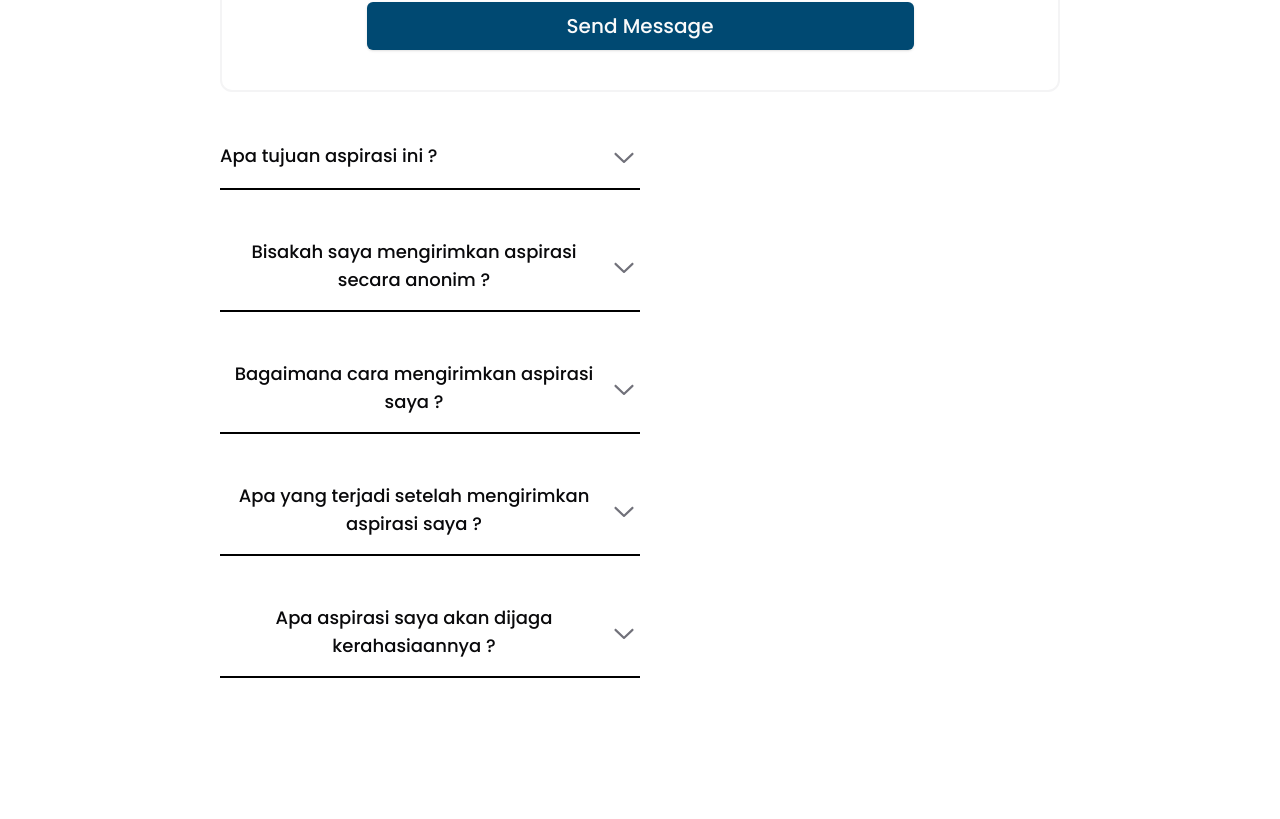
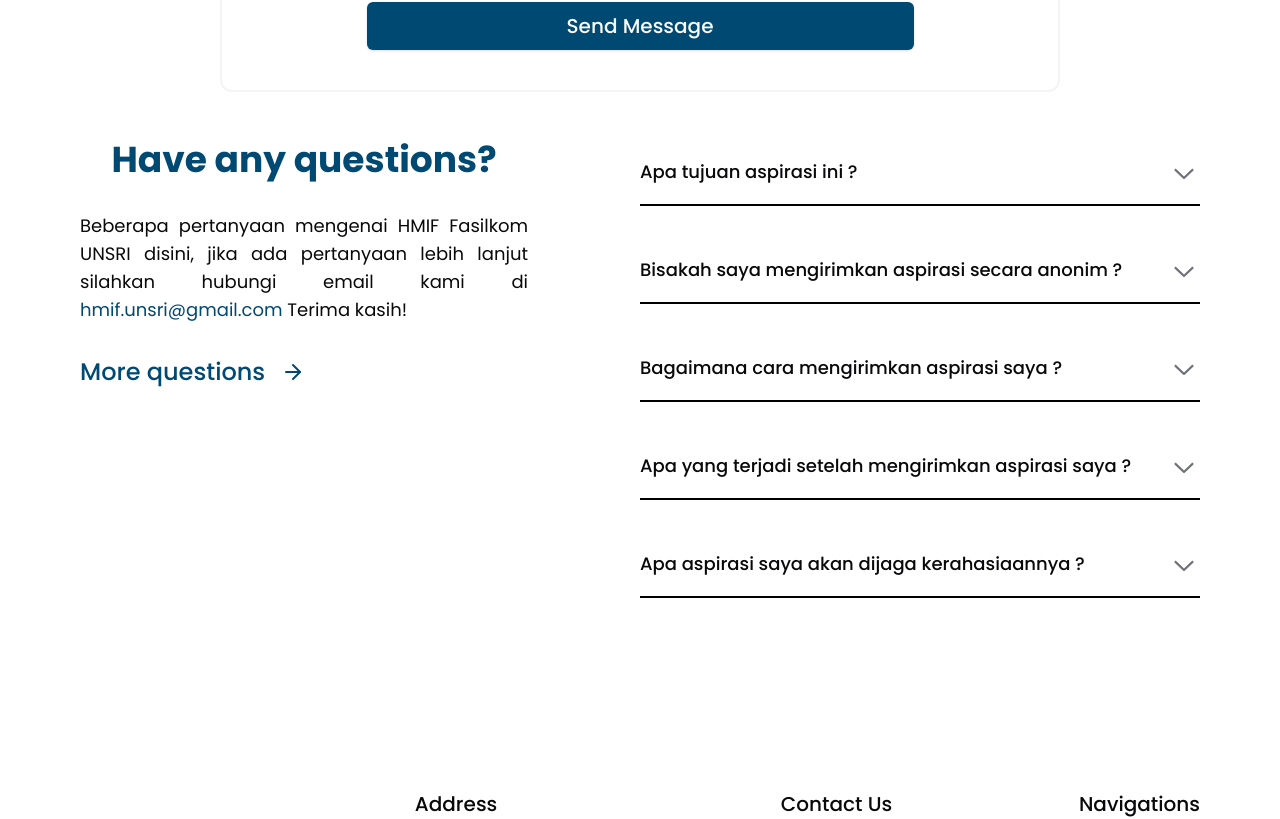
Before and after one commit to mfazrinizar/website-hmif, a React (Vite) app: page /aspiration in a window 1280 px wide. Shown: the part 788-1607 px from the top of the page. Built offline with nearby package versions, Linux system fonts and the light colour scheme; no server answers.

Commit message:
feat: event programs and aspiration faq

```diff
--- a/public/data/proker.json
+++ b/public/data/proker.json
@@ -137,9 +137,9 @@
       },
       {
         "name": "Sriwijaya Informatics Exhibition (SRIFOTON)",
-        "date": "-",
+        "date": "10 Oktober 2024",
         "eventFormat": "Hybrid",
-        "description": "-",
+        "description": "SRIFOTON (Sriwijaya Informatics Exhibition) 2024 adalah sebuah kompetisi nasional tahunan di bidang IT  untuk mengembangkan  minat dan bakat mereka dalam dunia IT.",
         "benefits": [
           "Meningkatkan pengetahuan dan keterampilan",
           "Mendorong kreativitas dan inovasi",
--- a/src/pages/Aspiration.tsx
+++ b/src/pages/Aspiration.tsx
@@ -5,10 +5,13 @@ import {
   AccordionItem,
   AccordionTrigger,
 } from "@/components/ui/accordion";
+import { ArrowRight } from "lucide-react";
+import { Link } from "react-router-dom";
 
 export default function Aspiration() {
   return (
-    <section id="aspiration" className="mx-auto space-y-8 text-center md:w-3/4">
+    <section id="aspiration" className="mx-auto space-y-12 text-center">
+      <div className="mx-auto space-y-8 text-center md:w-3/4">
         <div className="mx-auto space-y-8 md:w-3/4">
           <h1 className="text-3xl font-bold text-primary xl:text-4xl">
             Aspiration
@@ -20,6 +23,31 @@ export default function Aspiration() {
         </div>
         <div className="rounded-xl border-2 border-muted">
           <FormAspiration />
+        </div>
+      </div>
+      <section
+        id="aspiration-faq"
+        className="flex flex-col justify-between gap-8 md:flex-row"
+      >
+        <div className="space-y-8 md:w-2/5">
+          <h1 className="text-2xl font-bold text-primary xl:text-4xl">
+            Have any questions?
+          </h1>
+          <p className="text-justify text-lg">
+            Beberapa pertanyaan mengenai HMIF Fasilkom UNSRI disini, jika ada
+            pertanyaan lebih lanjut silahkan hubungi email kami di{" "}
+            <Link to="/about" className="text-primary">
+              hmif.unsri@gmail.com
+            </Link>{" "}
+            Terima kasih!
+          </p>
+          <Link
+            to={"/"}
+            className="flex items-center gap-4 text-sm font-medium text-primary duration-300 hover:text-2xl lg:text-2xl"
+          >
+            <p>More questions</p>
+            <ArrowRight className="" />
+          </Link>
         </div>
         <Accordion type="single" collapsible className="space-y-8 md:w-1/2">
           <AccordionItem value="item-1">
@@ -46,9 +74,9 @@ export default function Aspiration() {
               Bagaimana cara mengirimkan aspirasi saya ?
             </AccordionTrigger>
             <AccordionContent>
-            Anda dapat mengirimkan aspirasi melalui formulir yang disediakan di
-            halaman ini. Pastikan untuk menyertakan semua detail yang relevan
-            agar kami dapat memahami aspirasi Anda dengan lebih baik.
+              Anda dapat mengirimkan aspirasi melalui formulir yang disediakan
+              di halaman ini. Pastikan untuk menyertakan semua detail yang
+              relevan agar kami dapat memahami aspirasi Anda dengan lebih baik.
             </AccordionContent>
           </AccordionItem>
           <AccordionItem value="item-4">
@@ -56,10 +84,10 @@ export default function Aspiration() {
               Apa yang terjadi setelah mengirimkan aspirasi saya ?
             </AccordionTrigger>
             <AccordionContent>
-            Setelah Anda mengirimkan aspirasi Anda, tim kami akan meninjau umpan
-            balik tersebut. Kami akan mempertimbangkan masukan Anda dalam
-            perencanaan dan pengambilan keputusan. Jika diperlukan, kami mungkin
-            akan menghubungi Anda untuk klarifikasi lebih lanjut.
+              Setelah Anda mengirimkan aspirasi Anda, tim kami akan meninjau
+              umpan balik tersebut. Kami akan mempertimbangkan masukan Anda
+              dalam perencanaan dan pengambilan keputusan. Jika diperlukan, kami
+              mungkin akan menghubungi Anda untuk klarifikasi lebih lanjut.
             </AccordionContent>
           </AccordionItem>
           <AccordionItem value="item-5">
@@ -67,11 +95,13 @@ export default function Aspiration() {
               Apa aspirasi saya akan dijaga kerahasiaannya ?
             </AccordionTrigger>
             <AccordionContent>
-            Ya, semua pengiriman akan diperlakukan dengan kerahasiaan. Identitas
-            dan informasi pribadi Anda tidak akan dibagikan tanpa izin Anda.
+              Ya, semua pengiriman akan diperlakukan dengan kerahasiaan.
+              Identitas dan informasi pribadi Anda tidak akan dibagikan tanpa
+              izin Anda.
             </AccordionContent>
           </AccordionItem>
         </Accordion>
       </section>
+    </section>
   );
 }
--- a/src/pages/Home.tsx
+++ b/src/pages/Home.tsx
@@ -22,8 +22,29 @@ import {
 } from "@/components/ui/accordion";
 
 import { Link } from "react-router-dom";
+import { useNavigate } from "react-router-dom";
+import { useEffect, useState } from "react";
+import axios from "axios";
+import ProgramCard from "@/components/ProgramCard";
 
 export default function Home() {
+  const navigate = useNavigate();
+
+  const [event, setEvent] = useState<any[]>([]);
+
+  useEffect(() => {
+    const temp: any[] = [];
+    axios.get(`/data/proker.json`).then((res) => {
+      console.log(res.data.data);
+      temp.push(res.data.data[2][4]);
+      temp.push(res.data.data[2][0]);
+      temp.push(res.data.data[4][0]);
+      setEvent(temp);
+    });
+
+    console.log(event);
+  }, []);
+
   return (
     <section id="home" className="space-y-24 lg:space-y-32 xl:space-y-40">
       <section
@@ -56,9 +77,15 @@ export default function Home() {
           />
           <div className="flex items-center justify-center gap-4">
             <p className="text-xl text-primary">Follow Us</p>
-            <Youtube className="text-primary" />
-            <Instagram className="text-primary" />
-            <Linkedin className="rounded-md bg-primary p-1 text-white" />
+            <Link to={"https://www.youtube.com/@hmiffasilkomunsri6922"}>
+              <Youtube className="text-primary" />
+            </Link>
+            <Link to={"https://www.instagram.com/hmif.unsri/"}>
+              <Instagram className="text-primary" />
+            </Link>
+            <Link to={"https://id.linkedin.com/company/hmif-unsri"}>
+              <Linkedin className="rounded-md bg-primary p-1 text-white" />
+            </Link>
           </div>
         </div>
       </section>
@@ -98,7 +125,12 @@ export default function Home() {
               <p>Terdapat banyak Program Kerja Keren</p>
             </li>
           </ul>
-          <Button variant={"outline"} size={"lg"}>
+
+          <Button
+            variant={"outline"}
+            size={"lg"}
+            onClick={() => navigate("/proker")}
+          >
             More Info
           </Button>
         </div>
@@ -115,22 +147,22 @@ export default function Home() {
           peserta dalam petualangan mereka menjelajahi dunia teknologi yang
           luas. Event Card
         </p>
-        <Carousel
-          opts={{
-            align: "start",
-          }}
-          className="overflow-hidden"
-        >
-          <CarouselContent className="gap-8">
-            {Array.from({ length: 5 }).map((_, index) => (
-              <CarouselItem key={index} className="md:basis-1/2 lg:basis-1/3">
-                <EventCard />
-              </CarouselItem>
+        <div className="flex">
+          {event &&
+            event.map((item: any, key: number) => (
+              <ProgramCard
+                eventFormat={item["eventFormat"]}
+                name={item["name"]}
+                date={item["date"]}
+                description={item["description"]}
+                dinas={item["dinas"]}
+                src={undefined}
+              />
             ))}
-          </CarouselContent>
-        </Carousel>
+        </div>
+
         <Link
-          to="/about"
+          to="/proker"
           className="flex items-center gap-4 text-sm font-medium text-primary duration-300 hover:text-2xl lg:text-2xl"
         >
           <p>See More About Program Kerja HMIF</p>
```
Lines whose indentation alone changed are shown as unchanged.
